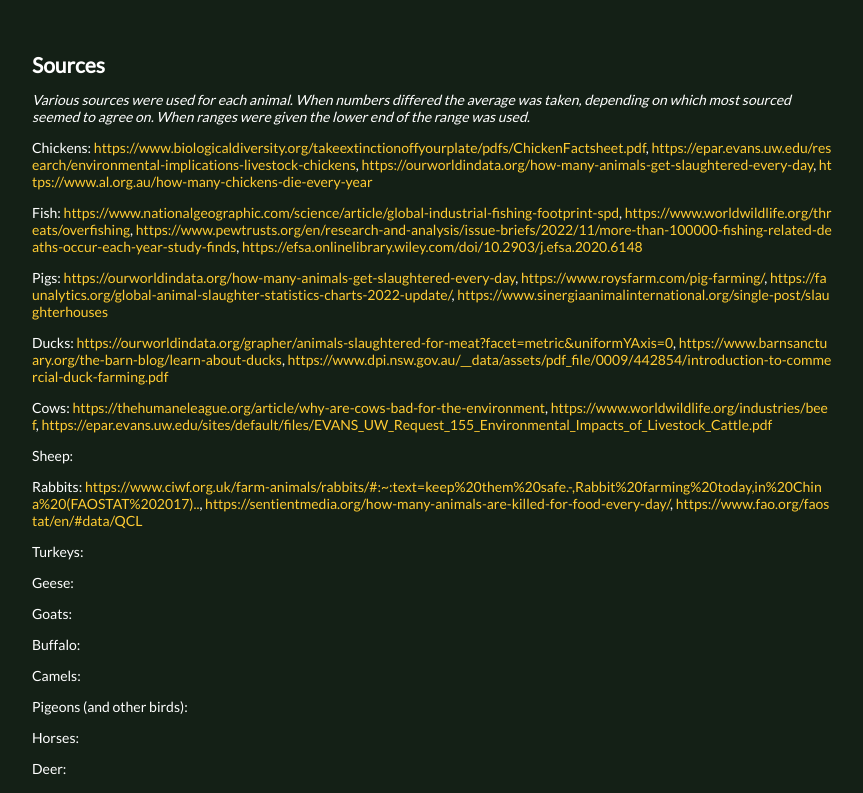
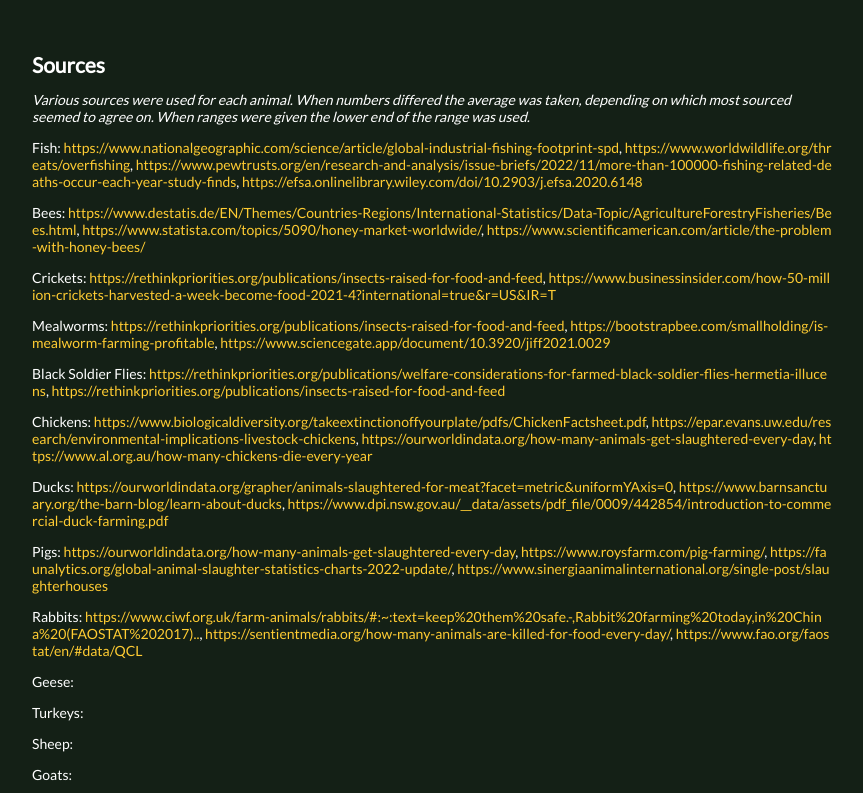
Before and after one commit to Mitcheljager/animalspersecond, a SvelteKit app: page / in a window 1280 px wide. Shown: the part 3920-4713 px from the top of the page, without its empty margins (208-1071 px from the left). Built offline with nearby package versions, Linux system fonts and the light colour scheme.

Commit message:
refactor: Pass animals data from server to exclude lengthy descriptions

```diff
--- a/src/lib/types/Animal.d.ts
+++ b/src/lib/types/Animal.d.ts
@@ -6,6 +6,6 @@
   category: Category,
   annually: number,
   sources: string[],
-  description: string,
+  description?: string,
   exclude_from_total?: boolean
 }
--- a/src/routes/+layout.svelte
+++ b/src/routes/+layout.svelte
@@ -1,7 +1,6 @@
 <script>
 	import { browser } from "$app/environment"
 	import { afterNavigate } from "$app/navigation"
-	import Sources from "./Sources.svelte"
 	import "$lib/scss/app.scss"
 
 	afterNavigate(({ from }) => {
@@ -13,8 +12,6 @@
 	<a href="/" class="logo">Animals per second</a>
 
 	<slot />
-
-	<Sources />
 
 	<footer>
 		Contribute on
--- /dev/null
+++ b/src/routes/+page.server.ts
@@ -0,0 +1,11 @@
+import { Data } from "$lib/data/Data"
+
+/** @type {import('./$types').PageServerLoad} */
+export async function load() {
+	const animals = Object.values(Data).map(animal => ({
+		...animal,
+		description: ''
+	}))
+
+	return { animals }
+}
--- a/src/routes/+page.svelte
+++ b/src/routes/+page.svelte
@@ -1,21 +1,23 @@
 <script lang="ts">
 	import type { Animal } from "$lib/types/Animal.d.ts"
-	import { Data } from "$lib/data/Data"
-	import { secondsSinceArrival } from "$lib/stores/time"
-	import { numbersSinceArrival } from "$lib/stores/data"
-	import { secondsToWords } from "$lib/utils/time"
 	import { bigNumberToWords } from "$lib/utils/number"
 	import { Category } from "$lib/data/Category"
 	import AnimalCounter from "./AnimalCounter.svelte"
 	import Header from "./Header.svelte"
+	import Sources from "./Sources.svelte"
+	import { annuallyToSecondly } from "$lib/utils/time"
+	import { secondsSinceArrival } from "$lib/stores/time"
 
-	const animals: Animal[] = sortAnimals()
+	const { data } = $props()
 
-	const sum: number = $derived(Math.floor($numbersSinceArrival.reduce((a, b) => a + b, 0)))
-	const annualSum: number = Object.values(Data).filter(a => a.category === Category.Land).reduce((a, b) => a + b.annually, 0)
+	const animals: Animal[] = sortAnimals(data.animals)
 
-	function sortAnimals(): Animal[] {
-		return Object.values(Data).sort((a, b) => b.annually - a.annually)
+	const numbersSinceArrival: number[] = $derived(animals.filter(a => a.category === Category.Land).map(i => annuallyToSecondly(i.annually) * $secondsSinceArrival))
+	const sum: number = $derived(Math.floor(numbersSinceArrival.reduce((a, b) => a + b, 0)))
+	const annualSum: number = animals.filter(a => a.category === Category.Land).reduce((a, b) => a + b.annually, 0)
+
+	function sortAnimals(data: Animal[]): Animal[] {
+		return data.sort((a, b) => b.annually - a.annually)
 	}
 
 	function filterAnimalByCategory(category: string): Animal[] {
@@ -61,6 +63,8 @@
 	<h2 class="statement">Let's be better.</h2>
 </div>
 
+<Sources {animals} />
+
 <style lang="scss">
 	p {
 		margin: 1rem 0;
--- a/src/routes/+page.ts
+++ /dev/null
@@ -1,3 +0,0 @@
-// since there's no dynamic data here, we can prerender
-// it so that it gets served as a static asset in production
-export const prerender = true;
--- a/src/routes/Sources.svelte
+++ b/src/routes/Sources.svelte
@@ -1,12 +1,14 @@
 <script lang="ts">
-	import { Data } from "$lib/data/Data"
+	import type { Animal } from "$lib/types/Animal"
+
+  export let animals: Animal[] = []
 </script>
 
 <h4>Sources</h4>
 
 <p><em>Various sources were used for each animal. When numbers differed the average was taken, depending on which most sourced seemed to agree on. When ranges were given the lower end of the range was used.</em></p>
 
-{#each Object.values(Data) as { name, sources }}
+{#each animals as { name, sources }}
   <p>
     {name}:
 
--- a/src/routes/[slug]/+page.js
+++ b/src/routes/[slug]/+page.server.ts
@@ -1,7 +1,7 @@
 import { Data } from "$lib/data/Data"
 import { error } from "@sveltejs/kit"
 
-/** @type {import('./$types').PageLoad} */
+/** @type {import('./$types').PageServerLoad} */
 export async function load({ params }) {
 
 	const animal = Object.values(Data).find((a) => a.slug === params.slug)
--- a/src/routes/[slug]/+page.svelte
+++ b/src/routes/[slug]/+page.svelte
@@ -4,6 +4,7 @@
 	import { capitalizeFirstLetter } from "$lib/utils/text"
 	import { annuallyToSecondly } from "$lib/utils/time"
 	import Header from "../Header.svelte"
+	import Sources from "../Sources.svelte"
 
   const { data } = $props()
   const { name, annually, description } = $derived(data)
@@ -27,6 +28,8 @@
   {@html description}
 </div>
 
+<Sources animals={[data]} />
+
 <style lang="scss">
   h2 {
     margin: 0 0 2rem;
```
